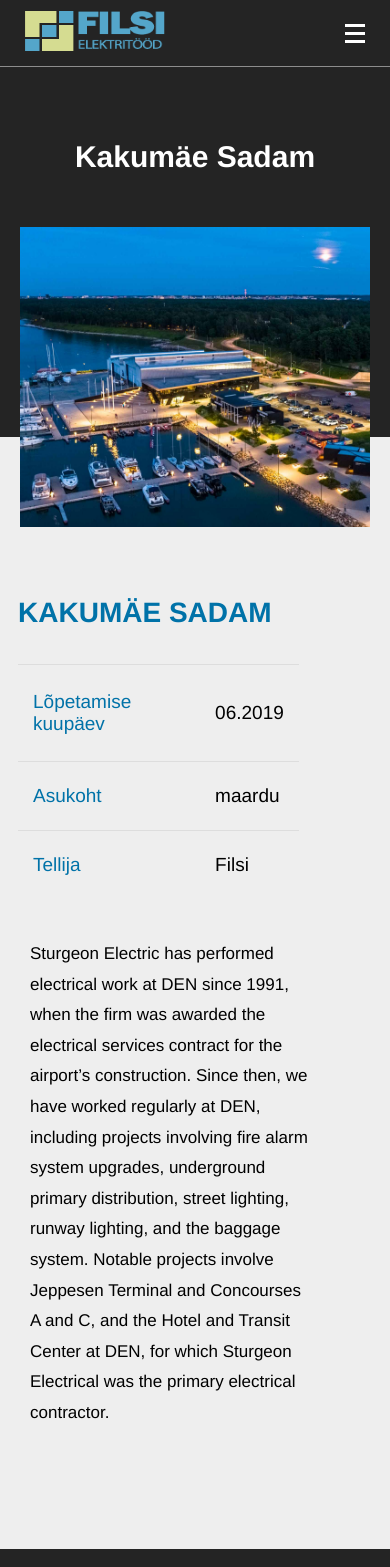
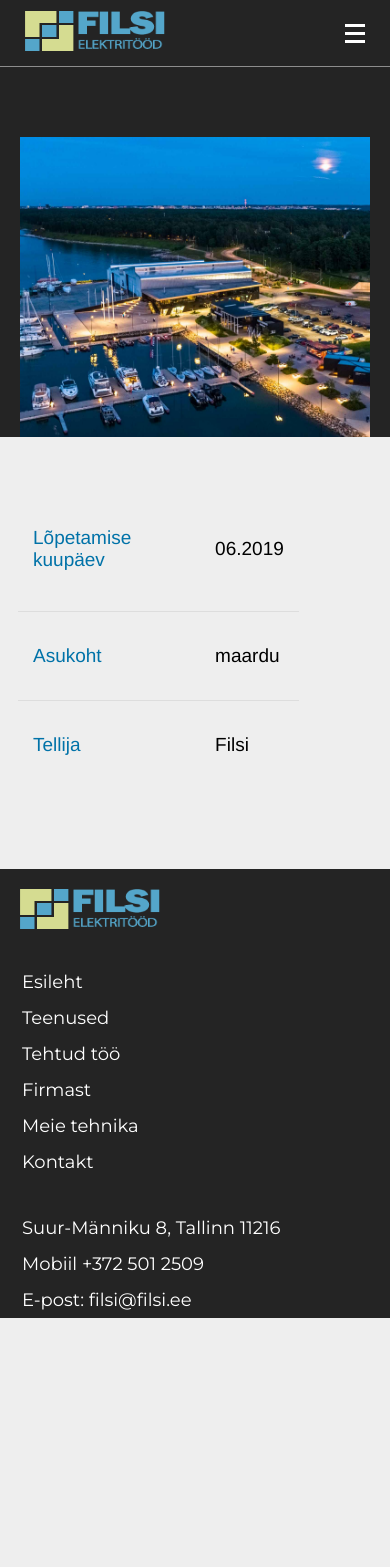
Before and after one commit to NFilin10/filsi_v2_nextJS, a Next.js app: page /projektid/kakumae-sadam in a window 390 px wide. Shown: the top 1567 px of the page. After the commit the page ends 1318 px from the top, so only its background shows below. Built offline with nearby package versions, Linux system fonts and the light colour scheme; a web font is replaced by a local one.

Commit message:
some design changes

```diff
--- a/src/components/Home/AboutProjects/About/About.jsx
+++ b/src/components/Home/AboutProjects/About/About.jsx
@@ -12,7 +12,7 @@ const About = () => {
                 <h6 data-aos="fade-right" data-aos-duration="1500">
                     Suurimad projektid
                 </h6>
-                <h2 data-aos="fade-right" data-aos-duration="1500">ÜLE <span>25 AASTA</span> OLEME <span>TEIE</span> USALDUSVÄÄRNE ELEKTRIFIRMA</h2>
+                <h2 data-aos="fade-right" data-aos-duration="1500">ÜLE 25 AASTA OLEME TEIE USALDUSVÄÄRNE ELEKTRIFIRMA</h2>
             </div>
             <div className={Styles.aboutSection}>
                 <div className={Styles.aboutSectionContent}>
@@ -20,7 +20,7 @@ const About = () => {
                         Filsi OÜ on Eesti elektrifirma, asutatud 1997. aastal. Me tegeleme elektrimontaažitöödega, pakkudes välisvõrkude ehitust, sisetöid, kontaktvõrgu ehitust, kaevetöid, alajaamade ehitust, käit, projekteerimist ja ehitustöid. Filsi OÜ-l on suur tehnika park ning olulised projektid hõlmavad Kakumäe Sadamat, Module Tech&aposi, Eesti Traati ja Favorit. Meie oleme tuntud professionaalse teeninduse poolest, pakkudes usaldusväärseid elektritöid ja tagades elektrisüsteemide ohutuse ning usaldusväärsuse.
                     </p>
                     <button className={Styles.allProjectsBtn} data-aos="fade-left" data-aos-duration="1500">
-                        <Link href="/projektid">Kõik projektid</Link>
+                        <Link href="/projektid">Parimad projektid</Link>
                     </button>
                 </div>
             </div>
--- a/src/components/Home/AboutProjects/AboutProjects.module.css
+++ b/src/components/Home/AboutProjects/AboutProjects.module.css
@@ -1,5 +1,5 @@
 .aboutProjectsWrapper{
-    height: 1335.5px;
+    height: 1500px;
     background-color: #2D2D2D;
     position: relative;
     margin-top: 210px;
@@ -25,7 +25,7 @@
     flex-direction: column;
     margin: 180.5px auto;
     max-width: 1603px;
-    /*height: 100%;*/
+    /*height: 1300px;*/
 }
 
 @media screen and (max-width: 780px){
--- a/src/components/Home/AboutProjects/Projects/Projects.jsx
+++ b/src/components/Home/AboutProjects/Projects/Projects.jsx
@@ -42,7 +42,6 @@ const Projects = (props) => {
 
     return (
         <div className={Styles.projectsWrapper} data-aos="fade-up" data-aos-duration="1500">
-            <h3 className={Styles.projectSectionHeading}>Vaata, mida me oleme võimelised</h3>
             <Carousel
                 swipeable={true}
                 draggable={true}
--- a/src/components/Home/AboutProjects/Projects/Projects.module.css
+++ b/src/components/Home/AboutProjects/Projects/Projects.module.css
@@ -69,6 +69,7 @@
     color: #fff;
     letter-spacing: .1em;
     text-transform: uppercase;
+    border: 1px solid #0072A8;
 }
 
 
--- a/src/components/Home/Partners/Partners.module.css
+++ b/src/components/Home/Partners/Partners.module.css
@@ -12,7 +12,7 @@
 .partnersHeading{
     display: flex;
     justify-content: center;
-    margin-top: 200px;
+    margin-top: 80px;
 }
 
 .partnersHeading h1{
--- a/src/components/SpecProjectContent/SpecProjectContent.module.css
+++ b/src/components/SpecProjectContent/SpecProjectContent.module.css
@@ -35,7 +35,7 @@
 }
 
 .projectImg{
-    margin-top: -160px;
+    margin-top: -200px;
     width: 100%;
     display: flex;
     align-items: center;
@@ -56,10 +56,11 @@
 
 .table {
     height: 302px;
-    margin-top: 80px;
+    margin-top: 25px;
     margin-left: 90px;
     border-collapse: collapse;
     width: 80%;
+    margin-bottom: 80px;
 }
 
 
@@ -77,10 +78,10 @@
 .projectInfo{
     margin-left: 90px;
     width: 80%;
-    margin-top: 40px;
+    margin-top: 80px;
     font-size: 17px;
     line-height: 1.8;
-    margin-bottom: 120px;
+
 }
 
 @media screen and (max-width: 780px){
@@ -97,7 +98,7 @@
     }
 
     .projectImg{
-        height: 300px;
+        height: 200px;
     }
 
     .projectImg img{
@@ -106,6 +107,7 @@
 
     .projectInfo{
         margin-left: 15px;
+        margin-top: 30px;
     }
 
     .table{
--- a/src/components/SpecProjectContent/index.jsx
+++ b/src/components/SpecProjectContent/index.jsx
@@ -18,12 +18,10 @@ const Index = (props) => {
                            alt=""/>
                 </div>
                 <div className={Styles.content} data-aos="zoom-in-up">
+                    <p className={Styles.projectInfo}>
+                        {props.state.projectDescription ? props.state.projectDescription : ""}
+                    </p>
                     <table className={Styles.table}>
-                        <thead>
-                        <tr>
-                            <th colSpan="2"><h2>{props.state.name ? props.state.name : ""}</h2></th>
-                        </tr>
-                        </thead>
                         <tbody className={Styles.tableBody}>
                         <tr>
                             <td className={Styles.label}>Lõpetamise kuupäev</td>
@@ -39,9 +37,6 @@ const Index = (props) => {
                         </tr>
                         </tbody>
                     </table>
-                    <p className={Styles.projectInfo}>
-                        {props.state.projectDescription ? props.state.projectDescription : ""}
-                    </p>
                 </div>
 
             </div>
--- a/src/state.js
+++ b/src/state.js
@@ -133,7 +133,7 @@ const state = {
                 finishDate: "06.2019",
                 location: "maardu",
                 completedBy: "Filsi",
-                projectDescription: "Sturgeon Electric has performed electrical work at DEN since 1991, when the firm was awarded the electrical services contract for the airport’s construction. Since then, we have worked regularly at DEN, including projects involving fire alarm system upgrades, underground primary distribution, street lighting, runway lighting, and the baggage system. Notable projects involve Jeppesen Terminal and Concourses A and C, and the Hotel and Transit Center at DEN, for which Sturgeon Electrical was the primary electrical contractor.",
+                projectDescription: "",
                 Latitude: 59.45047898716102,
                 Longitude: 24.602906514467623
             },
```
